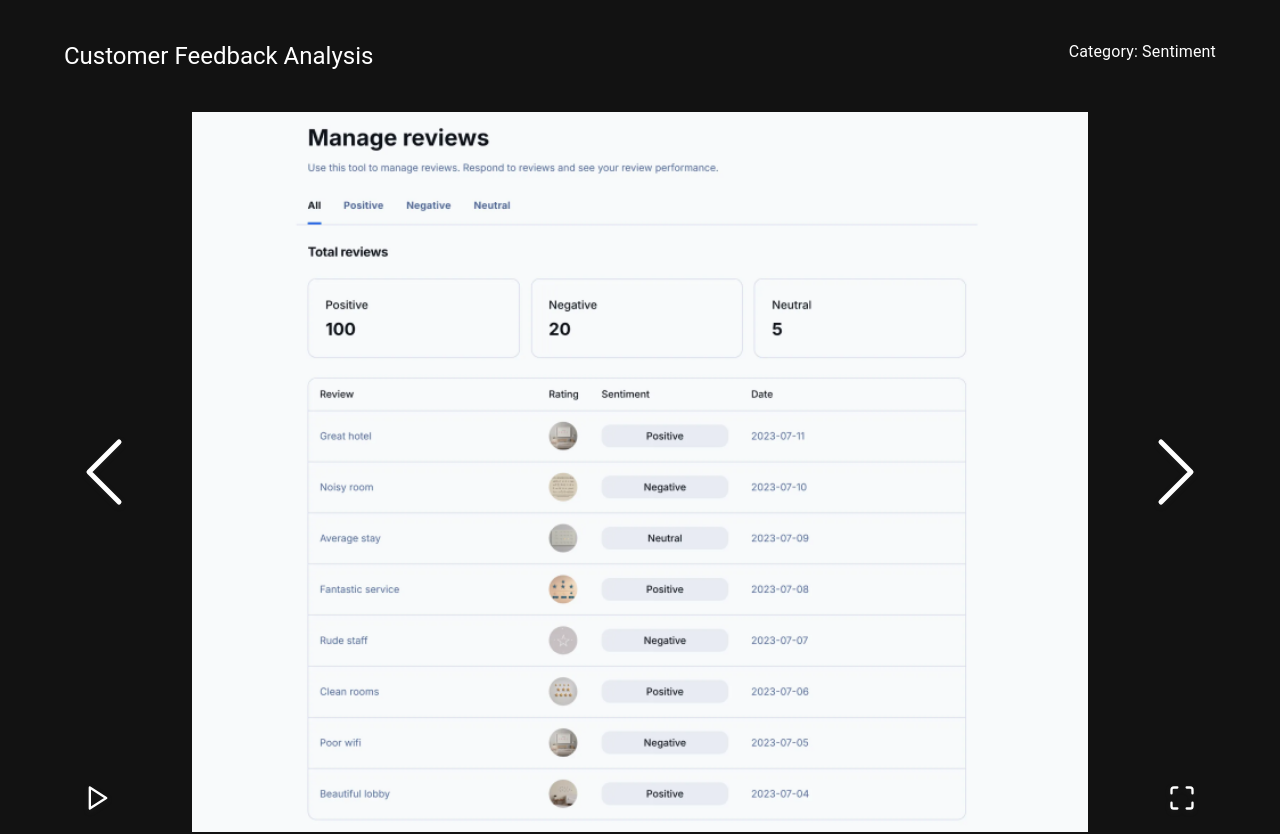
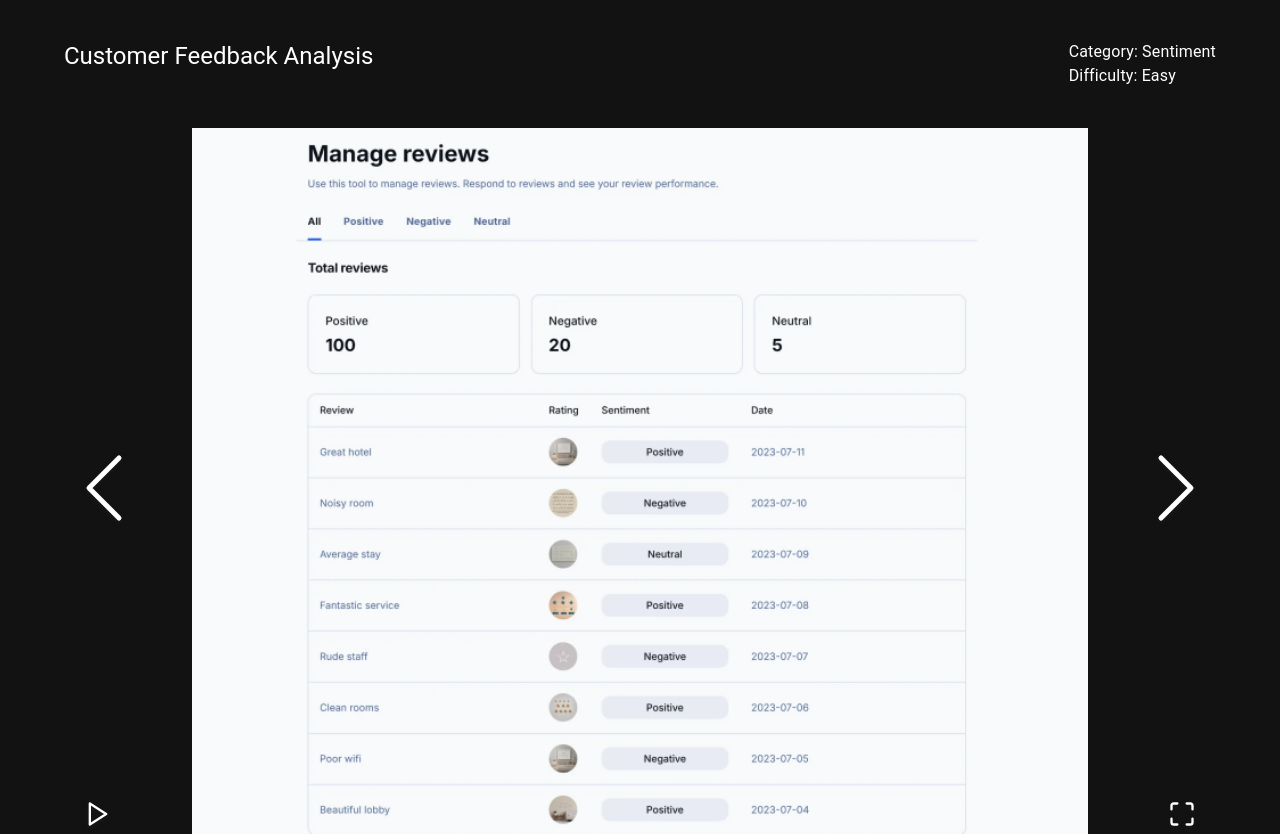
Before and after one commit to aginamena/mlprojectmentor, a Next.js app: page /projects in a window 1280 px wide. Shown: the top 834 px of the page. Built offline with nearby package versions, Linux system fonts and the light colour scheme; what @mui/material-nextjs would draw is missing.

Commit message:
added diffculty level

```diff
--- a/app/projects/page.tsx
+++ b/app/projects/page.tsx
@@ -14,7 +14,10 @@ export default function Projects() {
         }}
       >
         <Typography variant="h5">Customer Feedback Analysis</Typography>
-        <Typography>Category: Sentiment</Typography>
+        <Box>
+          <Typography>Category: Sentiment</Typography>
+          <Typography>Difficulty: Easy</Typography>
+        </Box>
       </Box>
 
       <Gallary />
```
